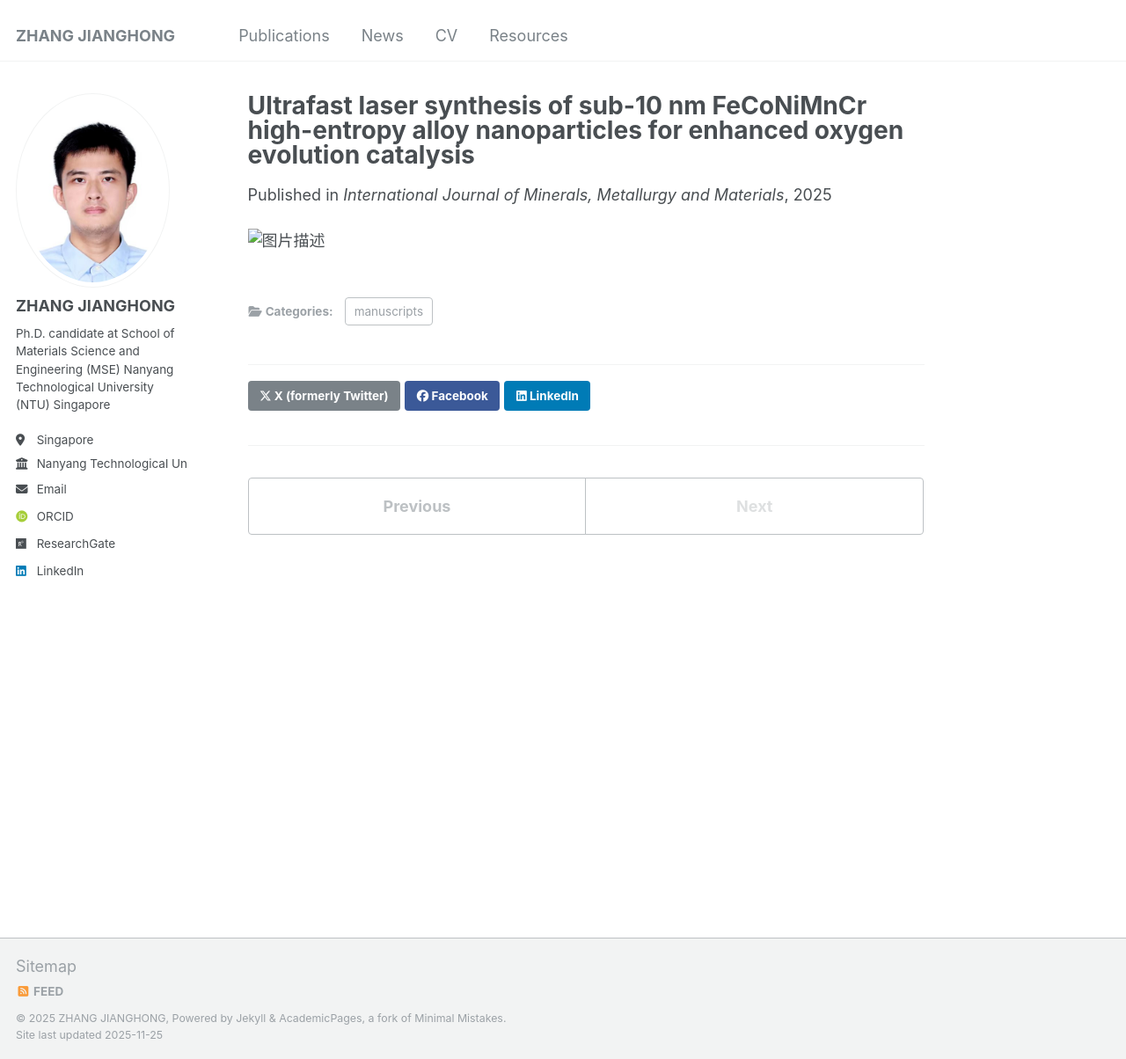
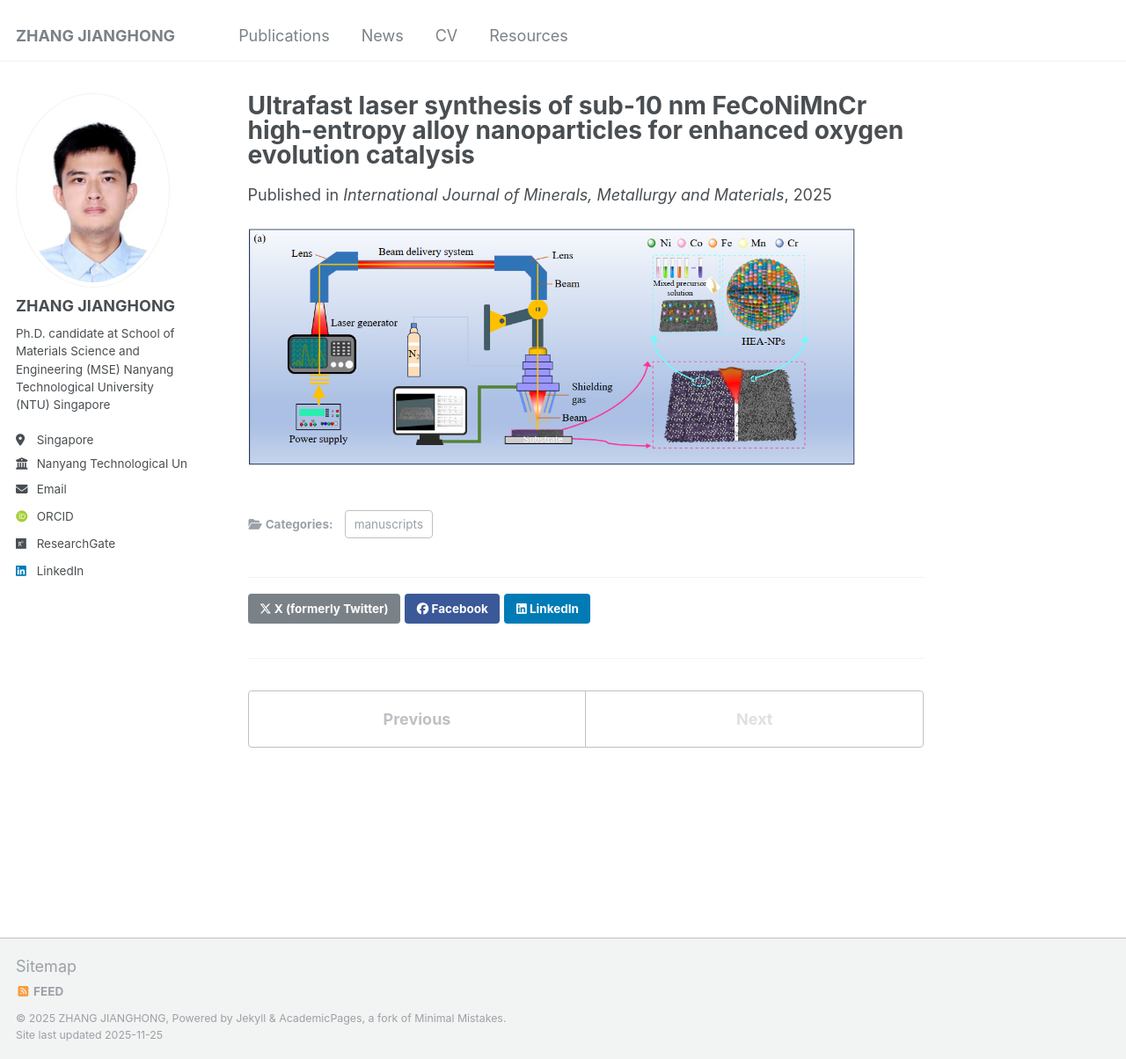
Before and after one commit to zjh990724/zjh990724.github.io, a Jekyll site: the page built from _publications/2025-11-05-paper.md, in a window 1280 px wide and 1204 px high. Shown: the whole window at 88% size. Built offline with Jekyll 4.4.1, drawn with Linux system fonts in a browser that asks for light colours; some web fonts are replaced.

Commit message:
Update 2025-11-05-paper.md

```diff
--- a/_publications/2025-11-05-paper.md
+++ b/_publications/2025-11-05-paper.md
@@ -8,4 +8,4 @@ venue: 'International Journal of Minerals, Metallurgy and Materials'
 paperurl: 'https://link.springer.com/article/10.1007/s12613-025-3276-6'
 ---
 
-<img width="600" src="/images/images/with xjy.png" alt="图片描述" style="width:90%;"/>
+<img width="600" src="/images/with xjy.png" alt="图片描述" style="width:90%;"/>
```
